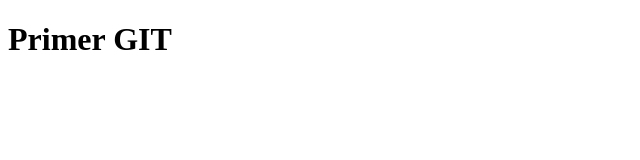
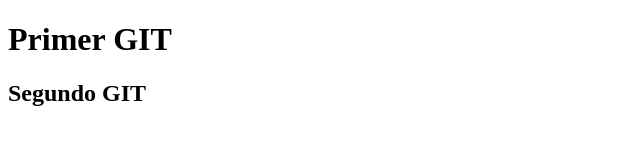
Before and after one commit to JDavidAC/SicopGit, a plain HTML site: page index.html in a window 1280 px wide. Shown: the whole page, without its empty margins (0-640 px from the left). Drawn offline with Linux system fonts and the light colour scheme.

Commit message:
Segunda subida

```diff
--- a/index.html
+++ b/index.html
@@ -6,5 +6,6 @@
   </head>
   <body>
     <h1>Primer GIT</h1>
+    <h2>Segundo GIT</h2>
   </body>
 </html>
```
